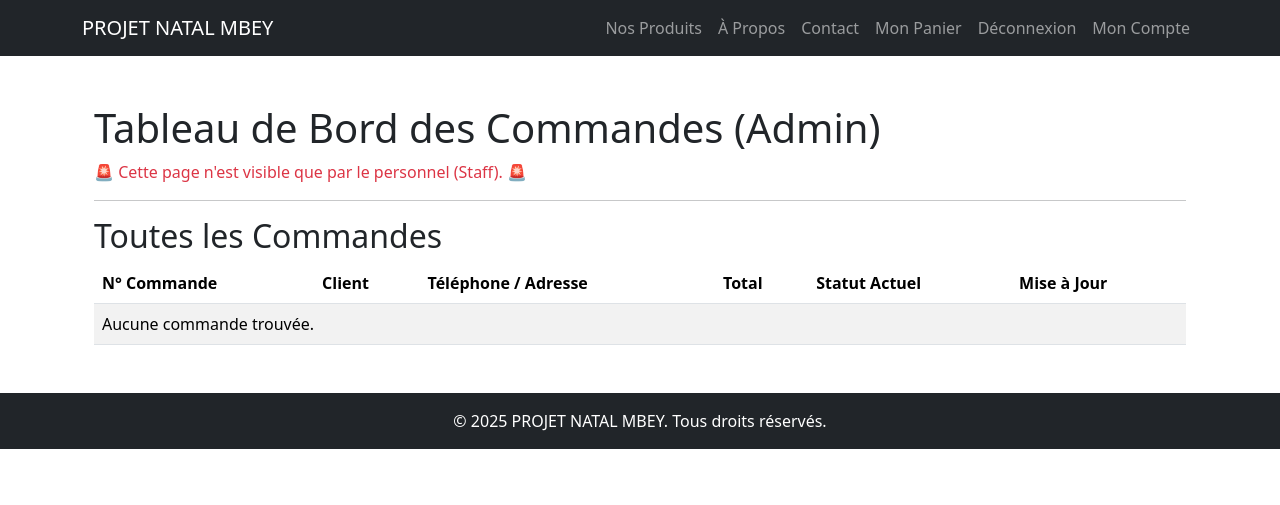
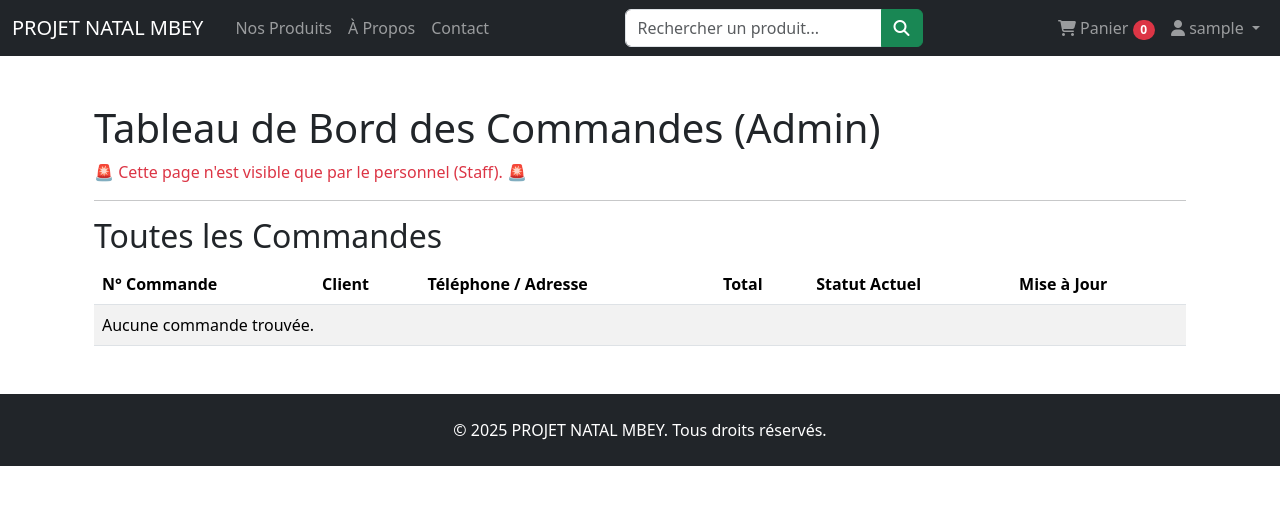
Before and after one commit to toudieng/maraichage, a Django app: page /commandes/gestion/ in a window 1280 px wide. Shown: the top 505 px of the page. Run offline with Django 5.2, Linux system fonts and the light colour scheme; the visitor is signed in with stand-in values (Sample User, id 1); data that the repository does not hold is empty.

Commit message:
début du frontend

```diff
--- a/templates/base.html
+++ b/templates/base.html
@@ -1,3 +1,4 @@
+{% load static %}
 <!DOCTYPE html>
 <html lang="fr">
 <head>
@@ -12,6 +13,10 @@
 
     <link href="https://cdn.jsdelivr.net/npm/bootstrap@5.3.3/dist/css/bootstrap.min.css" rel="stylesheet" integrity="sha384-QWTKZyjpPEjISv5WaRU9OFeRpok6YctnYmDr5pNlyT2bRjXh0JMhjY6hW+ALEwIH" crossorigin="anonymous">
 
+    <link rel="stylesheet" href="https://cdnjs.cloudflare.com/ajax/libs/font-awesome/6.5.2/css/all.min.css">
+
+    <link rel="stylesheet" href="{% static 'css/style.css' %}">
+
     <script
         src="https://unpkg.com/leaflet@1.9.4/dist/leaflet.js">
     </script>
@@ -21,14 +26,16 @@
 </head>
 <body>
     <header>
-        <nav class="navbar navbar-expand-lg navbar-dark bg-dark">
-            <div class="container">
-                <a class="navbar-brand" href="{% url 'home' %}">PROJET NATAL MBEY</a>
+        <nav class="navbar navbar-expand-lg navbar-dark bg-dark sticky-top">
+            <div class="container-fluid">
+                <a class="navbar-brand me-4" href="{% url 'home' %}">PROJET NATAL MBEY</a>
+
                 <button class="navbar-toggler" type="button" data-bs-toggle="collapse" data-bs-target="#navbarNav" aria-controls="navbarNav" aria-expanded="false" aria-label="Toggle navigation">
                     <span class="navbar-toggler-icon"></span>
                 </button>
+
                 <div class="collapse navbar-collapse" id="navbarNav">
-                    <ul class="navbar-nav ms-auto">
+                    <ul class="navbar-nav me-auto mb-2 mb-lg-0">
                         <li class="nav-item">
                             <a class="nav-link" href="{% url 'liste_produits' %}">Nos Produits</a>
                         </li>
@@ -38,12 +45,45 @@
                         <li class="nav-item">
                             <a class="nav-link" href="#">Contact</a>
                         </li>
+                    </ul>
+
+                    <form class="d-flex mx-auto" action="{% url 'liste_produits' %}" method="GET">
+                        <div class="input-group">
+                            <input class="form-control" type="search" placeholder="Rechercher un produit..." name="q" aria-label="Search">
+                            <button class="btn btn-success" type="submit">
+                                <i class="fas fa-search"></i>
+                            </button>
+                        </div>
+                    </form>
+
+                    <ul class="navbar-nav ms-auto mb-2 mb-lg-0">
+                        <li class="nav-item">
+                            <a class="nav-link" href="{% url 'voir_panier' %}" title="Mon Panier">
+                                <i class="fas fa-shopping-cart"></i> Panier
+                                <span class="badge bg-danger rounded-pill">{{ request.session.panier_count|default:0 }}</span>
+                            </a>
+                        </li>
 
                         {% if user.is_authenticated %}
-                        <li class="nav-item">
-                            <a class="nav-link" href="{% url 'voir_panier' %}">Mon Panier</a>
-                        </li>
-                        <li class="nav-item">
+
+                        <li class="nav-item dropdown">
+                            <a class="nav-link dropdown-toggle" href="#" id="navbarDropdownAccount" role="button" data-bs-toggle="dropdown" aria-expanded="false">
+                                <i class="fas fa-user"></i> {{ user.username }}
+                            </a>
+                            <ul class="dropdown-menu dropdown-menu-end" aria-labelledby="navbarDropdownAccount">
+                                <li><a class="dropdown-item" href="{% url 'hub_compte' %}">Mon Compte</a></li>
+                                <li><a class="dropdown-item" href="{% url 'historique_commandes' %}">Mes Commandes</a></li>
+
+                                {% if user.role == 'Administrateur' %}
+                                    <li><hr class="dropdown-divider"></li>
+                                    <li><a class="dropdown-item text-danger" href="{% url 'tableau_bord_commandes' %}">Admin Dashboard</a></li>
+                                {% elif user.role == 'Livreur' %}
+                                    <li><hr class="dropdown-divider"></li>
+                                    <li><a class="dropdown-item text-warning" href="{% url 'tableau_de_bord_livreur' %}">Livreur Dashboard</a></li>
+                                {% endif %}
+
+                                <li><hr class="dropdown-divider"></li>
+                                <li>
                                     <form method="POST" action="{% url 'logout' %}" class="d-inline">
                                         {% csrf_token %}
                                         <button type="submit" class="btn btn-link nav-link">
@@ -51,14 +91,14 @@
                                         </button>
                                     </form>
                                 </li>
-                        <li class="nav-item">
-                            <a class="nav-link" href="{% url 'hub_compte' %}">
-                                Mon Compte
-                            </a>
+                            </ul>
                         </li>
+
                         {% else %}
                         <li class="nav-item">
-                            <a class="nav-link" href="{% url 'login' %}">Connexion</a>
+                            <a class="nav-link" href="{% url 'login' %}">
+                                <i class="fas fa-sign-in-alt"></i> Connexion
+                            </a>
                         </li>
                         {% endif %}
                     </ul>
@@ -68,16 +108,30 @@
     </header>
 
     <main class="container my-5">
+        {% if messages %}
+        <div class="row justify-content-center">
+            <div class="col-lg-8">
+                {% for message in messages %}
+                <div class="alert alert-{{ message.tags }} alert-dismissible fade show" role="alert">
+                    {{ message }}
+                    <button type="button" class="btn-close" data-bs-dismiss="alert" aria-label="Close"></button>
+                </div>
+                {% endfor %}
+            </div>
+        </div>
+        {% endif %}
+
         {% block content %}
         {% endblock %}
     </main>
 
-    <footer class="bg-dark text-white text-center py-3 mt-5">
+    <footer class="bg-dark text-white text-center py-4 mt-5">
+        <div class="container">
             <p class="mb-0">&copy; 2025 PROJET NATAL MBEY. Tous droits réservés.</p>
+        </div>
     </footer>
 
     <script src="https://cdn.jsdelivr.net/npm/bootstrap@5.3.3/dist/js/bootstrap.bundle.min.js" integrity="sha384-YvpcrYf0tY3lHB60NNkmXc5s9fDVZLESaAA55NDzOxhy9GkcIdslK1eN7N6jIeHz" crossorigin="anonymous"></script>
-
     {% block extra_js %}{% endblock %}
 </body>
 </html>
```
Lines whose indentation alone changed are shown as unchanged.
